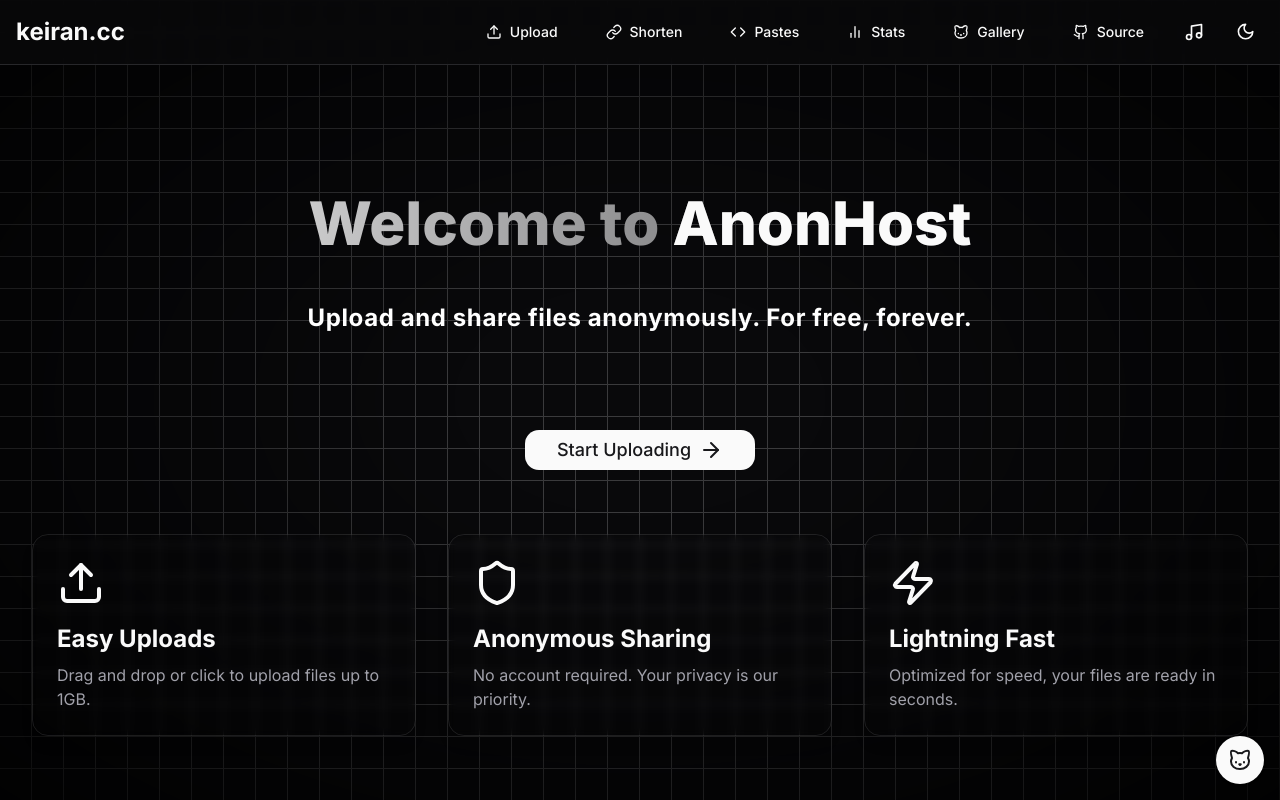
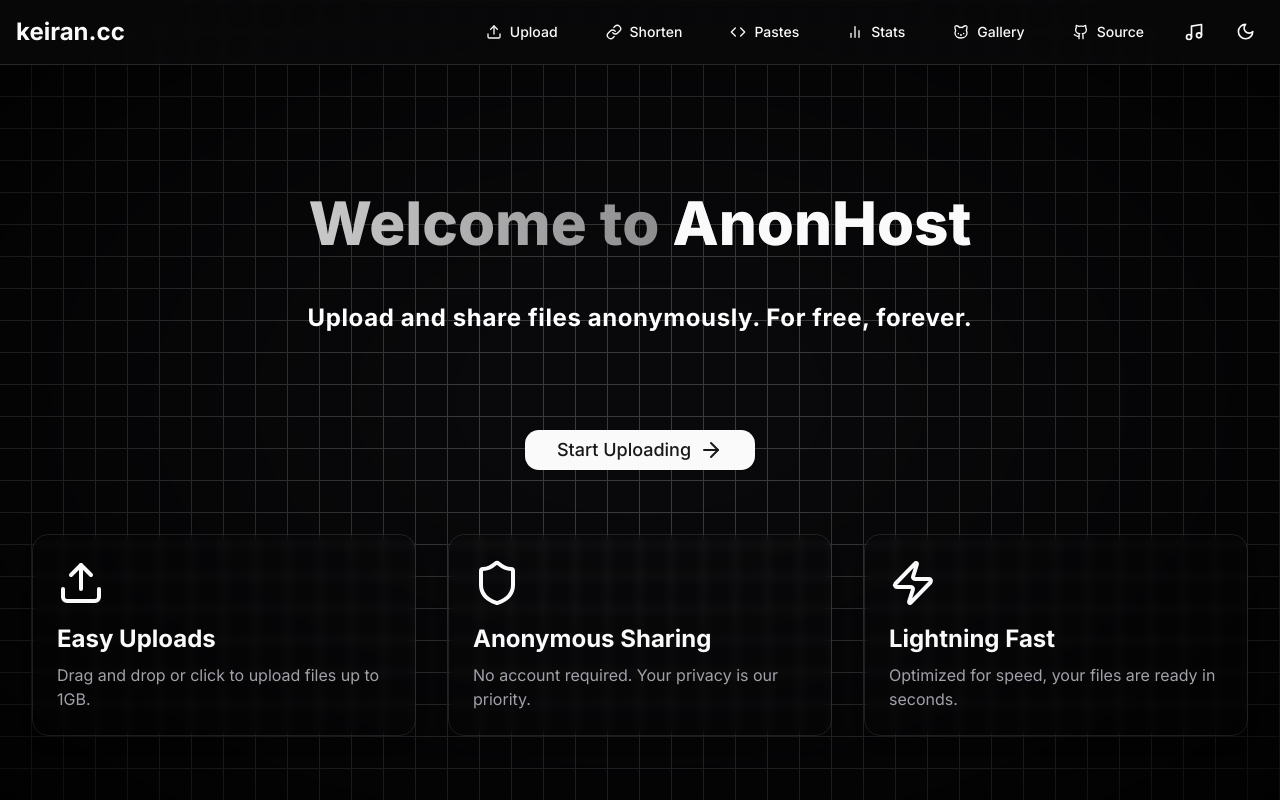
Before and after one commit to KeiranScript/keiran.cc, a Next.js app: page / in a window 1280 px wide. Built offline with nearby package versions, Linux system fonts and the light colour scheme.

Commit message:
fucking cat

```diff
--- a/src/app/layout.tsx
+++ b/src/app/layout.tsx
@@ -4,7 +4,6 @@ import { cn } from '@/lib/utils';
 import { ThemeProvider } from '@/components/theme-provider';
 import Navbar from '@/components/navbar';
 import { Toaster } from '@/components/ui/toaster';
-import { AiChat } from '@/components/ai-chat';
 import type { Metadata } from 'next';
 
 const inter = Inter({ subsets: ['latin'] });
@@ -39,7 +38,6 @@ export default function RootLayout({
             <main className="container mx-auto px-4 py-8 flex-1">
               {children}
             </main>
-            <AiChat />
           </div>
           <Toaster />
         </ThemeProvider>
```
